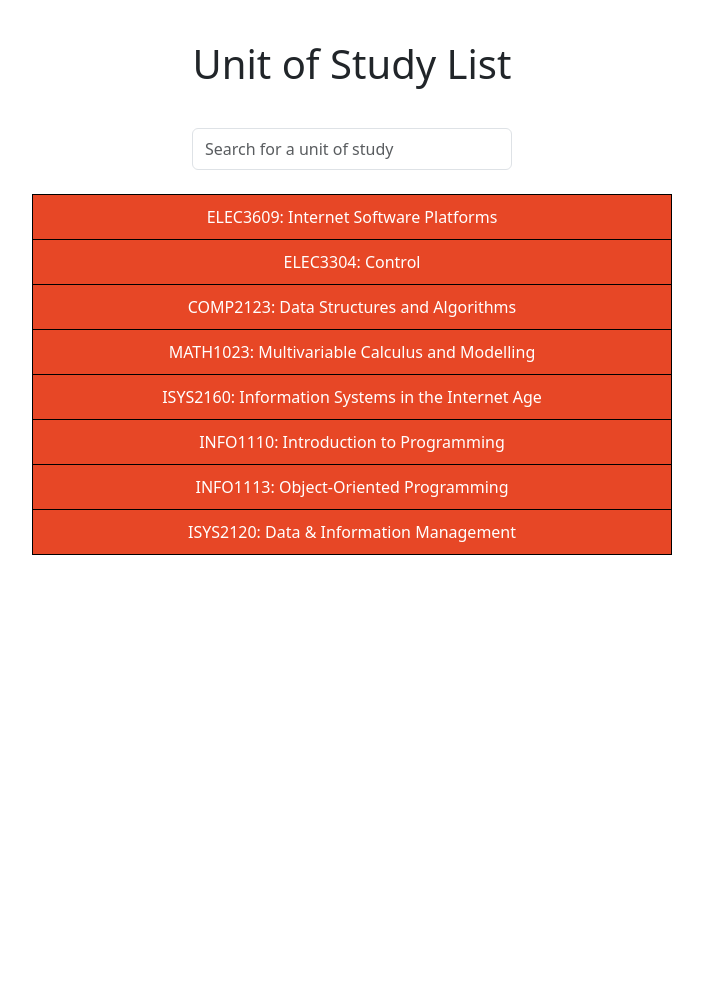
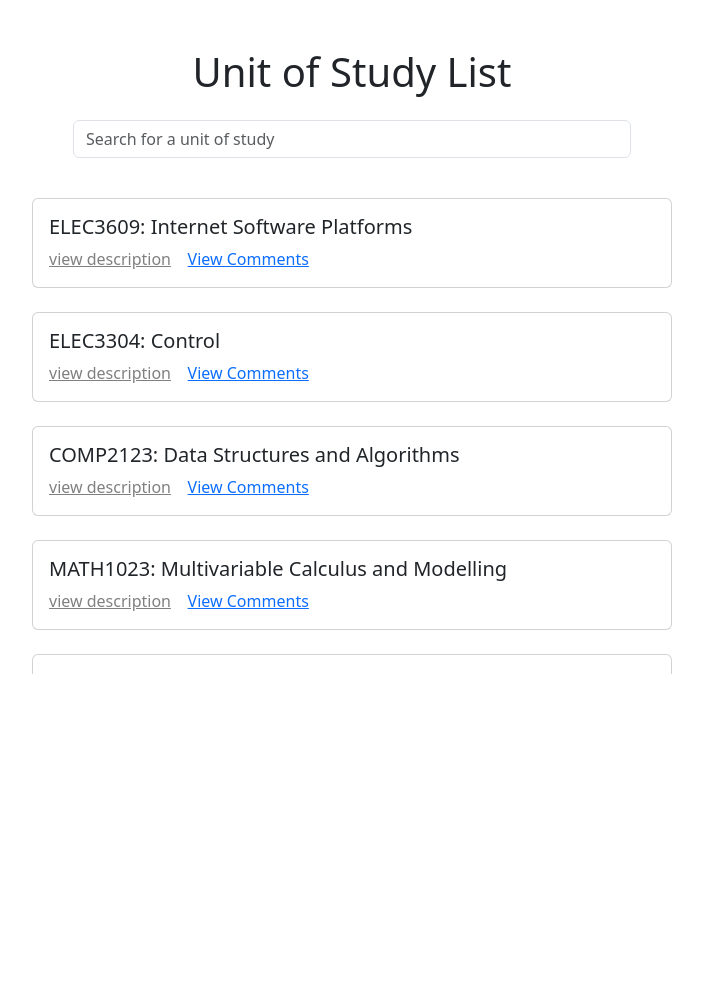
Before and after one commit to amizee/ReviewSyd, a Django app: page /UoSList/ in a window 1280 px wide. Shown: the part 60-1044 px from the top of the page, without its empty margins (288-991 px from the left). Run offline with Django 4.2, Linux system fonts and the light colour scheme; a user stored in the database is signed in; data comes from the database, SQL or seed files in the repository; both versions use the stored data as it was after the commit.

Commit message:
uoslist and related model updated

```diff
--- a/ReviewSyd/myapp/models.py
+++ b/ReviewSyd/myapp/models.py
@@ -52,6 +52,7 @@ class reports(models.Model):
 class UoS(models.Model):
     code = models.CharField(max_length=255)
     name = models.CharField(max_length=255)
+    description = models.TextField(null=True, blank=True)
 
 class UoSComment(models.Model):
     user = models.ForeignKey(User, on_delete=models.CASCADE, null=True, blank=True)
--- a/ReviewSyd/myapp/templates/UoSList.html
+++ b/ReviewSyd/myapp/templates/UoSList.html
@@ -12,23 +12,66 @@
     button.uos-button {
         border-top: 1px solid #000;
     }
+
+    .description {
+        display: none;
+        text-align: justify;
+        margin: 10px;
+        padding: 10px;
+        background-color: #f9f9f9;
+        border: 1px solid #ddd;
+        border-radius: 4px;
+        font-size: 14px;
+        line-height: 1.5;
+    }
+
 </style>
 
-<div class="font-weight-bold h1 pb-3 text-center" style="margin-top: 40px">Unit of Study List</div>
-<div class="input-group rounded w-25 mx-auto py-3">
-    <input type="search" id="search" class="form-control rounded" style="height: 42px;" placeholder="Search for a unit of study" aria-label="Search" aria-describedby="search-addon" />
+<script src="https://cdn.jsdelivr.net/npm/bootstrap@5.3.2/dist/js/bootstrap.bundle.min.js"></script>
+
+
+<div class="container mt-5">
+    <h1 class="font-weight-bold text-center mb-4">Unit of Study List</h1>
+    <div class="input-group mb-3 w-50 mx-auto">
+        <input type="search" id="search" class="form-control" placeholder="Search for a unit of study" aria-label="Search" aria-describedby="search-addon">
+    </div>
+    <div id="UoS" class="row row-cols-1 g-4" style="max-height: 500px; overflow-y: auto; margin-top: 15px;">
+        {% for UoS in UoStudies %}
+            <div class="col">
+                <div class="card h-100 mx-auto" style="width: 40rem;">
+                    <div class="card-body">
+                        <h5 class="card-title">{{ UoS.code }}: {{ UoS.name }}</h5>
+                        <a href="#" class="view-description" style="color: grey;">view description</a>
+                        &nbsp;&nbsp;
+                        <p class="description" style="display:none;">{{ UoS.description }}</p>
+                        <a href="/UoS/{{ UoS.name }}/" >  View Comments</a>
+                    </div>
+                </div>
+            </div>
+        {% endfor %}
+    </div>
 </div>
-<div id="UoS" class="mx-auto w-50 pt-2 text-center" style="margin-bottom: 80px;">
-    {%for UoS in UoStudies%}
-        <div>
-            <button class="{% if forloop.first %} uos-button {% endif %} w-100" onclick="location.href = '/UoS/{{UoS.name}}/'">
-                {{UoS.code}}: {{UoS.name}}
-            </button>
-        </div>
-    {%endfor%}
-</div>
+
+
 <script src="https://code.jquery.com/jquery-3.6.0.min.js"></script>
 <script src="https://ajax.googleapis.com/ajax/libs/jquery/3.7.1/jquery.min.js"></script>
+
+<script type="text/javascript">
+    $(document).ready(function(){
+        $('.view-description').on('click', function(e){
+            e.preventDefault();
+            var description = $(this).siblings('.description');
+            if(description.is(':visible')){
+                $(this).text('view description');
+                description.hide();
+            } else {
+                $(this).text('hide description');
+                description.show();
+            }
+        });
+    });
+</script>
+
 <script>
     $(document).ready(()=>{
         $('#search').change((e)=>{
--- a/ReviewSyd/myapp/views.py
+++ b/ReviewSyd/myapp/views.py
@@ -163,6 +163,9 @@ def remove_tutor(request, tutor_id):
         tutor.delete()
 
     return redirect('findTutor')
+
+
+
 
 
 
```
Also changed, not shown: ReviewSyd/db.sqlite3, ReviewSyd/myapp/migrations/0030_uos_description.py (added).
